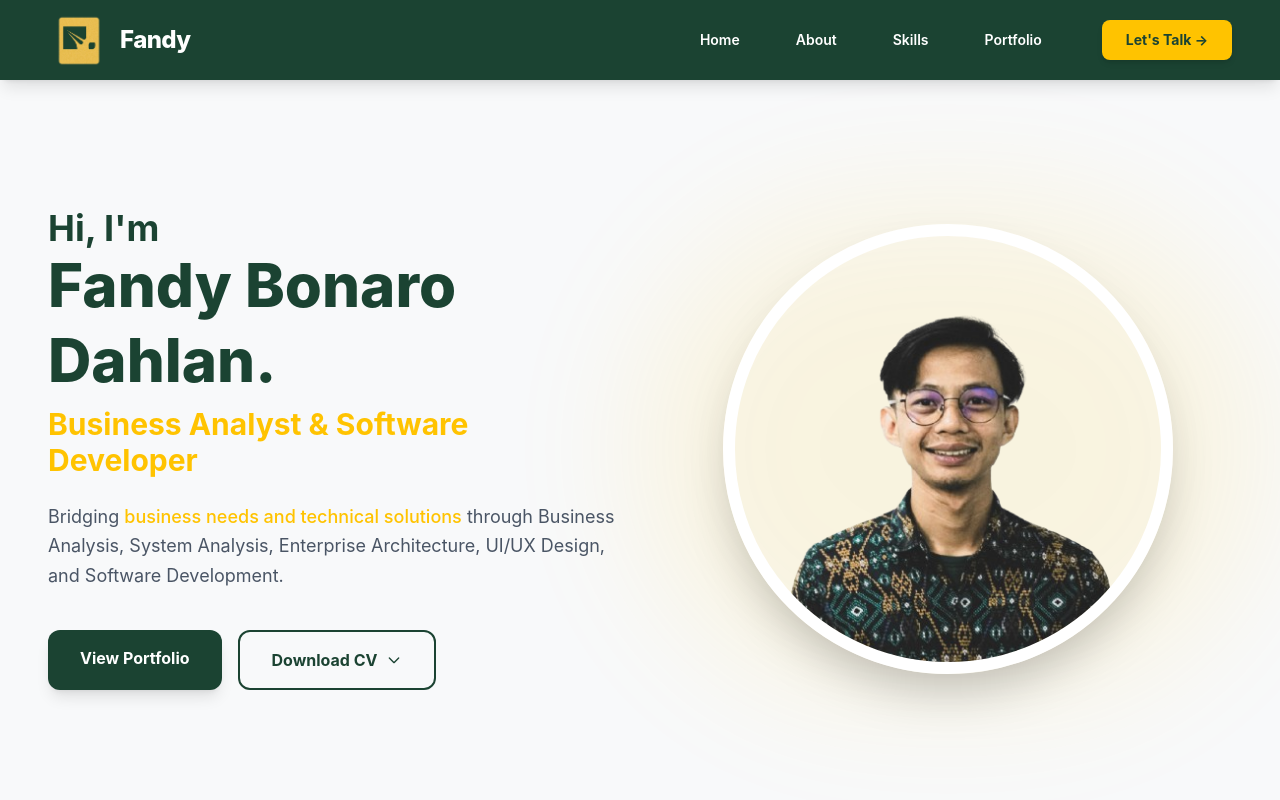
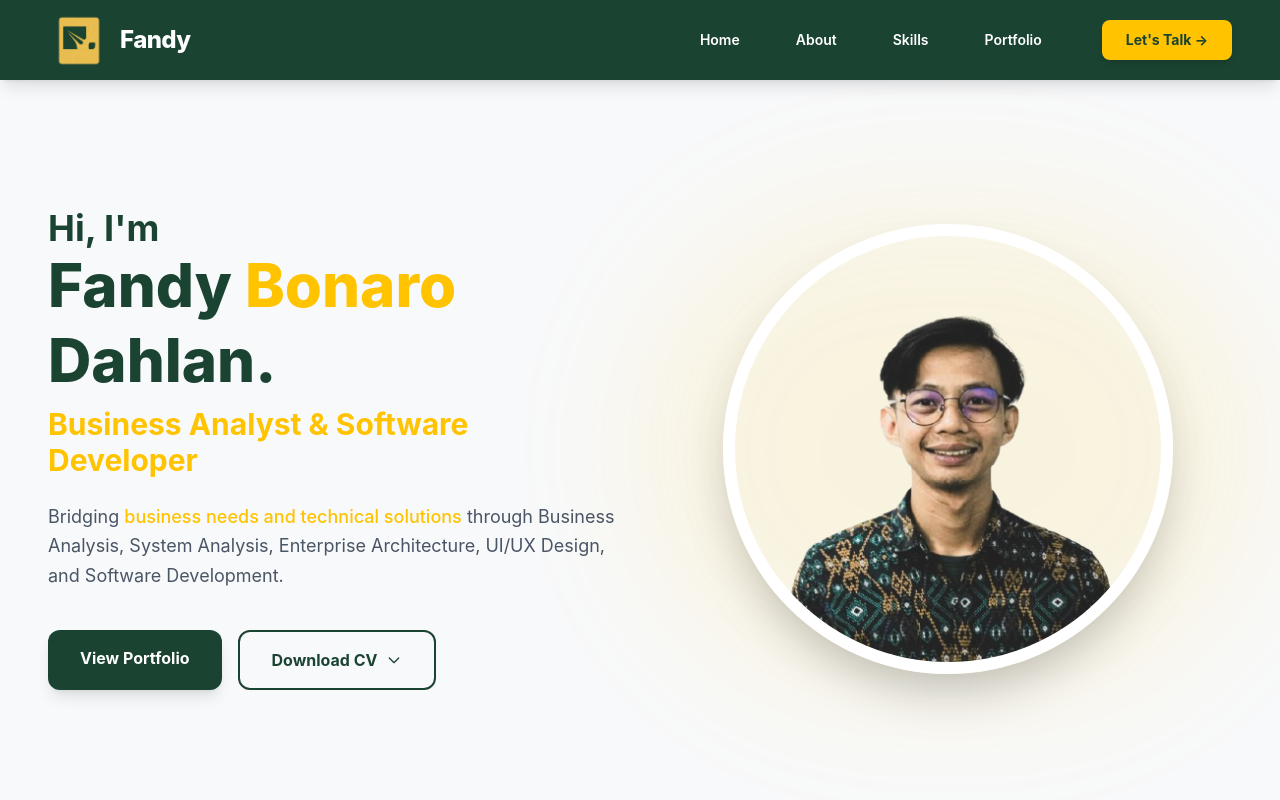
Before and after one commit to fandydahlan3/my-portfolio, a React (Vite) app in the folder fullstack-porto-fandy/porto-fandy-react/: page / in a window 1280 px wide. Shown: the top 800 px of the page. Built offline with nearby package versions, Linux system fonts and the light colour scheme.

Commit message:
ganti warna hero

```diff
--- a/fullstack-porto-fandy/porto-fandy-react/src/sections/Hero.jsx
+++ b/fullstack-porto-fandy/porto-fandy-react/src/sections/Hero.jsx
@@ -16,7 +16,7 @@ const Hero = () => {
             </h2>
 
             <h1 className="text-4xl sm:text-5xl lg:text-6xl font-extrabold text-hijau-fandy leading-tight">
-              Fandy Bonaro Dahlan.
+              Fandy <span className="text-kuning-fandy">Bonaro</span> Dahlan.
             </h1>
 
             <h3 className="mt-2 text-xl sm:text-2xl lg:text-3xl font-bold text-kuning-fandy">
```
